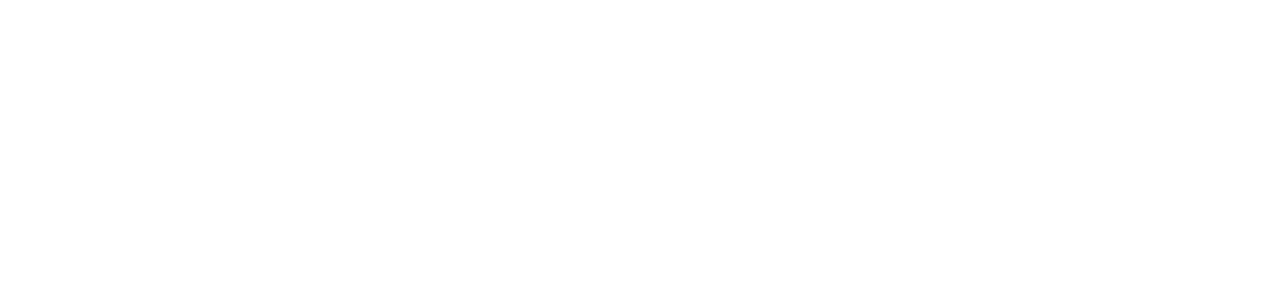
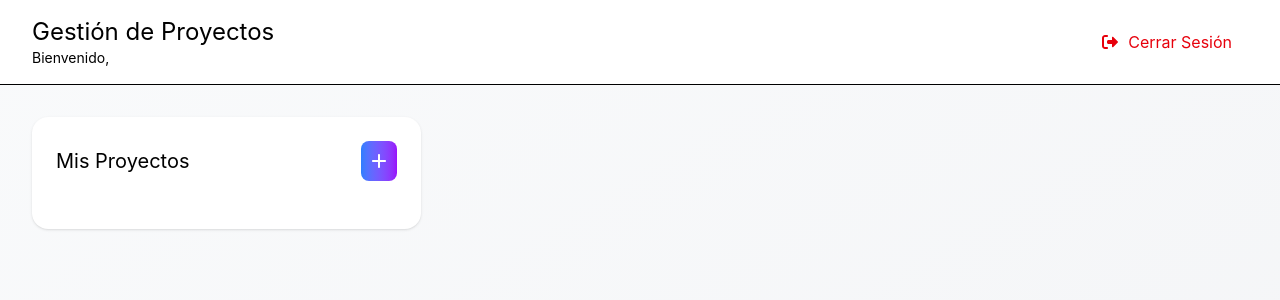
Before and after one commit to lucia-pastormorales13/Practicas, a React (Vite) app in the folder frontend/: page /gestor-proyectos-dashboard in a window 1280 px wide. Shown: the top 300 px of the page. Built offline with nearby package versions, Linux system fonts and the light colour scheme; no server answers.

Commit message:
start with the dashboard gestor

```diff
--- a/frontend/src/App.tsx
+++ b/frontend/src/App.tsx
@@ -5,10 +5,9 @@
 import Registrar from './componentes/auth/Registrar';
 import Logout from './componentes/auth/Logout';
 import DashboardAdmin from './componentes/administrador/DashboardAdmin';
-import Gestor from './componentes/gestor/Gestor';
-import Tarea from './componentes/tarea/Tarea';
 import CrearUsuario from './componentes/administrador/CrearUsuario';
 import EditarUsuario from './componentes/administrador/EditarUsuario'
+import DashboardGestor from './componentes/gestor/DashboardGestor';
 
 function App() {
   const { isLoggedIn } = useAuth();
@@ -21,8 +20,8 @@
         <Route path='/logout' element={<Logout />} />
         {/* <Route path='/administrador-dashboard' element={isLoggedIn ? <DashboardAdmin /> : <Navigate replace to="/" />} /> */}
         <Route path='/administrador-dashboard' element={<DashboardAdmin />} />
-        <Route path='/gestor-dashboard' element={<Gestor />} />
-        <Route path='/gestor-proyectos-dashboard' element={<Tarea/> } />
+        <Route path='/gestor-proyectos-dashboard' element={<DashboardGestor />} />
+        {/* <Route path='/gestor-proyectos-dashboard' element={<Tarea/> } /> */}
         <Route path='/crear-usuario' element={<CrearUsuario />} />
         <Route path='/editar-usuario/:id_usuario' element={<EditarUsuario />} />
       </Routes>
--- a/frontend/src/componentes/administrador/CrearUsuario.jsx
+++ b/frontend/src/componentes/administrador/CrearUsuario.jsx
@@ -1,6 +1,6 @@
 import { useState } from "react";
 import api from "../../lib/api";
-import Layout from "./Layout";
+import Layout from "../layout/Layout";
 import { Link, useNavigate } from "react-router-dom";
 import Swal from "sweetalert2";
 
@@ -48,7 +48,7 @@
     };
 
     return (
-        <Layout>
+        <Layout title="Crear Usuario">
             <div className="bg-white rounded-2xl max-w-md w-full mx-auto p-6 shadow-xl">
 
                 <div className="flex items-center justify-between mb-6">
--- a/frontend/src/componentes/administrador/DashboardAdmin.jsx
+++ b/frontend/src/componentes/administrador/DashboardAdmin.jsx
@@ -3,9 +3,8 @@
 import Logout from "../auth/Logout";
 import api from "../../lib/api";
 import { FontAwesomeIcon } from "@fortawesome/react-fontawesome";
-import { faFolderOpen, faListCheck, faPenToSquare, faTrashCan, faUser } from "@fortawesome/free-solid-svg-icons";
-import { icon } from "@fortawesome/fontawesome-svg-core";
-import Layout from "./Layout";
+import { faFolderOpen, faListCheck, faPenToSquare, faTrashCan, faUser, faShieldAlt, faClipboardList } from "@fortawesome/free-solid-svg-icons";
+import Layout from "../layout/Layout";
 import { Link } from "react-router-dom";
 import Swal from "sweetalert2";
 
@@ -86,16 +85,23 @@
     );
 
     const getRolIcon = (rol) => {
+        const iconMap = {
+            administrador: faShieldAlt,
+            gestor_proyectos: faClipboardList,
+            colaborador: faUser,
+        };
+
         const colorClass =
             rol === "administrador"
-                ? "bg-red-500"
+                ? "text-red-500"
                 : rol === "gestor_proyectos"
-                    ? "bg-yellow-500"
+                    ? "text-yellow-500"
                     : rol === "colaborador"
-                        ? "bg-green-500"
-                        : "bg-slate-400";
+                        ? "text-green-500"
+                        : "text-slate-400";
 
-        return (props) => <span {...props} className={`${props.className ?? ""} inline-flex h-3.5 w-3.5 rounded-full ${colorClass}`} />;
+        const icon = iconMap[rol] || faUser;
+        return (props) => <FontAwesomeIcon icon={icon} {...props} className={`${props.className ?? ""} ${colorClass}`} />;
     };
 
     const getRolLabel = (rol) => {
@@ -120,7 +126,7 @@
     ];
 
     return (
-        <Layout>
+        <Layout title="Panel de Administración">
             <div className="grid grid-cols-1 md:grid-cols-3 gap-6 mb-8">
                 {stats.map((stat) => (
                     <div key={stat.label} className="bg-white rounded-2xl p-6 shadow-sm">
@@ -184,6 +190,9 @@
                                         </td>
                                         <td className="px-6 py-4">
                                             <span className={`inline-flex items-center gap-1.5 px-3 py-1 rounded-full text-xs ${getRolBadgeColor(user.rol)}`}>
+                                                <span className="inline-flex h-5 w-5 items-center justify-center rounded-full bg-white/10">
+                                                    <RolIcon className="h-3 w-3" />
+                                                </span>
                                                 {getRolLabel(user.rol)}
                                             </span>
                                         </td>
--- a/frontend/src/componentes/administrador/EditarUsuario.jsx
+++ b/frontend/src/componentes/administrador/EditarUsuario.jsx
@@ -1,5 +1,5 @@
 import { useEffect, useState } from "react";
-import Layout from "./Layout";
+import Layout from "../layout/Layout";
 import api from "../../lib/api";
 import { Link, useNavigate, useParams } from "react-router-dom";
 import Swal from "sweetalert2";
@@ -72,7 +72,7 @@
     };
 
     return (
-        <Layout>
+        <Layout title="Editar Usuario">
             <div className="bg-white rounded-2xl max-w-md w-full mx-auto p-6 shadow-xl">
 
                 <div className="flex items-center justify-between mb-6">
--- a/frontend/src/componentes/auth/Logout.jsx
+++ b/frontend/src/componentes/auth/Logout.jsx
@@ -1,21 +1,29 @@
 import { useNavigate } from "react-router-dom";
 import { useAuth } from "../../contexto/AuthContexto";
+import { FontAwesomeIcon } from "@fortawesome/react-fontawesome";
+import { faRightFromBracket } from "@fortawesome/free-solid-svg-icons";
 
-function Logout() {
+function Logout({ variant = "full" }) {
   const navigate = useNavigate();
-    const { logout } = useAuth(); // use AuthContext's logout
+  const { logout } = useAuth();
 
   const handleLogout = () => {
-        logout(); // clears state + localStorage
-        navigate("/"); // redirect to login or homepage
+    logout();
+    navigate("/");
   };
 
   return (
     <button
       onClick={handleLogout}
-            className="flex gap-3 text-red-600 cursor-pointer ml-1"
+      className={`flex items-center gap-2 transition-colors
+        ${variant === "icon"
+          ? "p-2 text-red-600 hover:bg-red-50 rounded-lg"
+          : "px-4 py-2 text-red-600 hover:bg-red-50 rounded-xl"
+        }`}
     >
-            Logout
+      <FontAwesomeIcon icon={faRightFromBracket} className="w-4 h-4" />
+
+      {variant !== "icon" && <span>Cerrar Sesión</span>}
     </button>
   );
 }
--- /dev/null
+++ b/frontend/src/componentes/gestor/DashboardGestor.jsx
@@ -0,0 +1,106 @@
+import { useEffect, useState } from "react";
+import { useAuth } from "../../contexto/AuthContexto";
+import Layout from "../layout/Layout";
+import api from "../../lib/api";
+import { FontAwesomeIcon } from "@fortawesome/react-fontawesome";
+import { faPlus } from "@fortawesome/free-solid-svg-icons";
+
+export default function DashboardGestor() {
+    const { nombre, id_usuario } = useAuth();
+    const [users, setUsers] = useState([]);
+    const [projects, setProjects] = useState([]);
+
+    useEffect(() => {
+        fetchUsers();
+    }, []);
+
+    useEffect(() => {
+        if (!id_usuario) return;
+
+        api
+            .get(`/proyectos/listar-proyectos/${id_usuario}`)
+            .then((res) => setProjects(res.data))
+            .catch((err) => console.error("Error cargando proyectos:", err));
+    }, [id_usuario]);
+
+    const fetchUsers = () => {
+        api
+            .get("/gestor/listar-usuarios-gestor")
+            .then((res) => setUsers(res.data))
+            .catch((err) => console.error("Error cargando usuarios:", err));
+    };
+
+    return (
+        <Layout title="Gestión de Proyectos">
+            <div className="grid grid-cols-1 lg:grid-cols-3 gap-6">
+                <div className="lg:col-span-1">
+                    <div className="bg-white rounded-2xl shadow-sm p-6">
+                        <div className="flex justify-between items-center mb-6">
+                            <h2 className="text-xl">Mis Proyectos</h2>
+                            <button
+                                onClick={() => {
+                                    setEditingProject(null);
+                                    setShowProjectModal(true);
+                                }}
+                                className="p-2 bg-gradient-to-r from-blue-500 to-purple-600 text-white rounded-lg hover:shadow-lg transition-all"
+                                title="Crear proyecto"
+                            >
+                                <FontAwesomeIcon className="w-4 h-4" icon={faPlus} />
+                            </button>
+                        </div>
+
+                        <div className="space-y-3">
+
+                        </div>
+                    </div>
+                </div>
+
+                {/* <div className="lg:col-span-2">
+                    {selectedProject ? (
+                        <ProjectDetails
+                            project={myProjects.find((p) => p.id === selectedProject)!}
+                            tasks={getTasksByProject(selectedProject)}
+                            users={users}
+                            onEditProject={(project) => {
+                                setEditingProject(project);
+                                setShowProjectModal(true);
+                            }}
+                            onDeleteProject={(projectId) => {
+                                if (confirm('¿Estás seguro de eliminar este proyecto y todas sus tareas?')) {
+                                    deleteProject(projectId);
+                                    setSelectedProject(null);
+                                }
+                            }}
+                            onCreateTask={() => {
+                                setEditingTask(null);
+                                setShowTaskModal(true);
+                            }}
+                            onEditTask={(task) => {
+                                setEditingTask(task);
+                                setShowTaskModal(true);
+                            }}
+                            onDeleteTask={(taskId) => {
+                                if (confirm('¿Estás seguro de eliminar esta tarea?')) {
+                                    deleteTask(taskId);
+                                }
+                            }}
+                            onUpdateTask={updateTask}
+                            getStatusColor={getStatusColor}
+                            getStatusLabel={getStatusLabel}
+                            getPriorityColor={getPriorityColor}
+                            getPriorityLabel={getPriorityLabel}
+                        />
+                    ) : (
+                        <div className="bg-white rounded-2xl shadow-sm p-12">
+                            <div className="text-center text-muted-foreground">
+                                <FolderKanban className="w-16 h-16 mx-auto mb-4 opacity-50" />
+                                <h3 className="text-lg mb-2">Selecciona un proyecto</h3>
+                                <p className="text-sm">Elige un proyecto de la lista para ver sus detalles y tareas</p>
+                            </div>
+                        </div>
+                    )}
+                </div> */}
+            </div>
+        </Layout>
+    );
+}
--- a/frontend/src/componentes/administrador/Layout.jsx
+++ b/frontend/src/componentes/layout/Layout.jsx
@@ -1,23 +1,26 @@
 import { useAuth } from "../../contexto/AuthContexto";
 import Logout from "../auth/Logout";
 
-function Layout({ children }) {
+function Layout({ children, title }) {
     const { nombre } = useAuth();
+
     return (
         <div className="min-h-screen bg-linear-to-br from-gray-50 to-gray-100">
             <nav className="bg-white border-b border-border">
                 <div className="max-w-7xl mx-auto px-4 sm:px-6 lg:px-8 py-4">
                     <div className="flex justify-between items-center">
                         <div>
-                            <h1 className="text-2xl">Panel de Administración</h1>
-                            <p className="text-sm text-muted-foreground">Bienvenido, {nombre}</p>
+                            <h1 className="text-2xl">{title}</h1>
+                            <p className="text-sm text-muted-foreground">
+                                Bienvenido, {nombre}
+                            </p>
                         </div>
-                        <div className="flex items-center gap-2 px-4 py-2 bg-gray-100 hover:bg-gray-200 rounded-xl transition-colors">
-                            <Logout />
-                        </div>
+
+                        <Logout />
                     </div>
                 </div>
             </nav>
+
             <main className="max-w-7xl mx-auto px-4 sm:px-6 lg:px-8 py-8">
                 {children}
             </main>
--- a/frontend/src/main.tsx
+++ b/frontend/src/main.tsx
@@ -2,7 +2,7 @@
 import { createRoot } from 'react-dom/client'
 import './index.css'
 import App from './App.js'
-import { AuthProvider } from './contexto/AuthContexto.tsx'
+import { AuthProvider } from './contexto/AuthContexto.js'
 
 createRoot(document.getElementById('root')).render(
   <StrictMode>
```
Also changed, not shown: 2 other files (tests, documents, lock files or other folders). Lines whose indentation alone changed are shown as unchanged.
